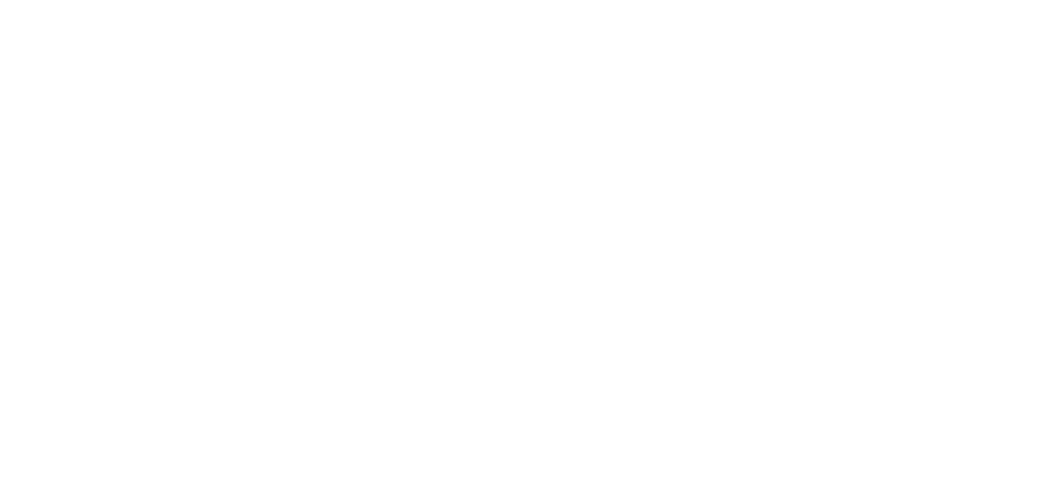
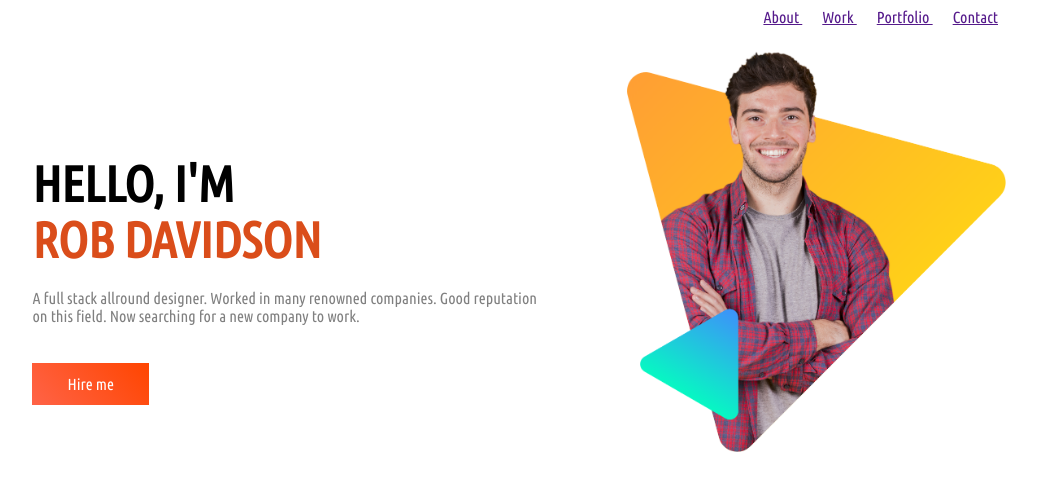
Before and after one commit to MuhtasimMahmud/Assignment-1-Personal_website, a plain HTML site: page index.html in a window 1280 px wide. Shown: the whole page, without its empty margins (64-1101 px from the left). Drawn offline with Linux system fonts and the light colour scheme; a web font is replaced by a local one.

Commit message:
introduction section done

```diff
--- a/index.html
+++ b/index.html
@@ -4,9 +4,41 @@
         <meta charset="UTF-8">
         <meta http-equiv="X-UA-Compatible" content="IE=edge">
         <meta name="viewport" content="width=device-width, initial-scale=1.0">
-    <title>Document</title>
+        <title> Portfolio </title>
+        <link rel="preconnect" href="https://fonts.googleapis.com">
+        <link rel="preconnect" href="https://fonts.gstatic.com" crossorigin>
+        <link href="https://fonts.googleapis.com/css2?family=Oswald:wght@200;300;400&family=Poppins:wght@300&family=Smooch&family=Source+Sans+Pro:wght@300&family=Ubuntu+Condensed&display=swap" rel="stylesheet">
+        <link rel="stylesheet" href="style.css">
+
     </head>
+
     <body>
+        <!-- <div class="navigation-bar"> -->
+            <ul>
+                <li> <a href=""> About </a> </li>
+                <li> <a href=""> Work </a></li>
+                <li> <a href=""> Portfolio </a> </li>
+                <li> <a href=""> Contact </a></li>
+            </ul>
+
+        <!-- </div> -->
+
+        <section class="introduction">
+            <div class="half-width left">
+                <h1>HELLO, I'M</h1>
+                <h1> <span class="highlight"> ROB DAVIDSON </span></h5>
+                <p>A full stack allround designer. Worked in many renowned companies. Good reputation on this field. Now searching for a new company to work.</p>
+                <a href="" class="orange-button"> Hire me</a>
+            </div>
+
+            <div class="half-width right">
+                <img src="images/peter.png" alt="">
+            </div>
+
+        </section>
+
+
+
 
     </body>
 </html>
--- /dev/null
+++ b/style.css
@@ -0,0 +1,52 @@
+body{
+    font-family: 'Oswald', sans-serif;
+    font-family: 'Poppins', sans-serif;
+    font-family: 'Smooch', cursive;
+    font-family: 'Source Sans Pro', sans-serif;
+    font-family: 'Ubuntu Condensed', sans-serif;
+}
+.orange-button{
+    text-decoration: none;
+    padding: 12px 35px;
+    background-image: linear-gradient(50deg, tomato, orangered);
+    color: white;
+}
+.highlight{
+    color: rgb(218, 77, 26);
+}
+.half-width{
+    width: 40%;
+    float: left;
+    margin-left: 5%;
+    padding-left: 2%;
+}
+.half-width img{
+    width: 75%;
+    margin-top: 5%;
+}
+h1{
+    font-size: 50px;
+    line-height: 15px;
+}
+h2{
+    font-size: 40px;
+}
+.introduction .left{
+    margin-top: 10%;
+}
+.left p{
+    color: gray;
+    margin-bottom: 50px;
+}
+ul{
+    list-style-type: none;
+    margin: 0px;
+    padding: 0px;
+    float: right;
+    margin-right: 200px;
+
+}
+li{
+    display: inline;
+    padding: 10px;
+}
```
Lines whose indentation alone changed are shown as unchanged.
